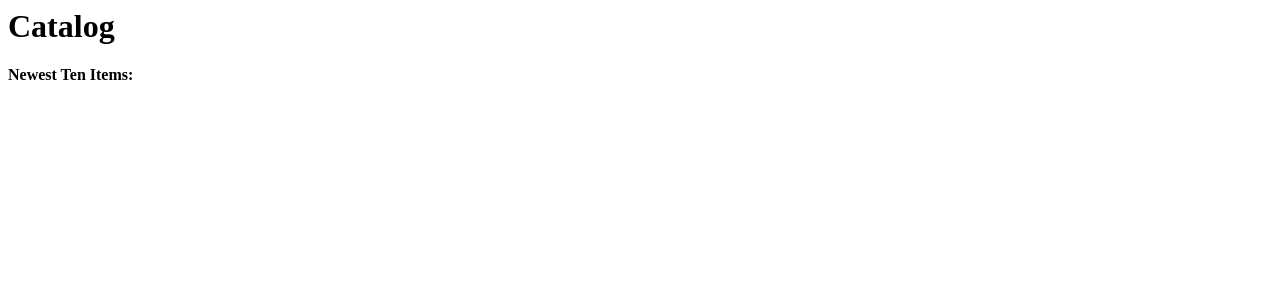
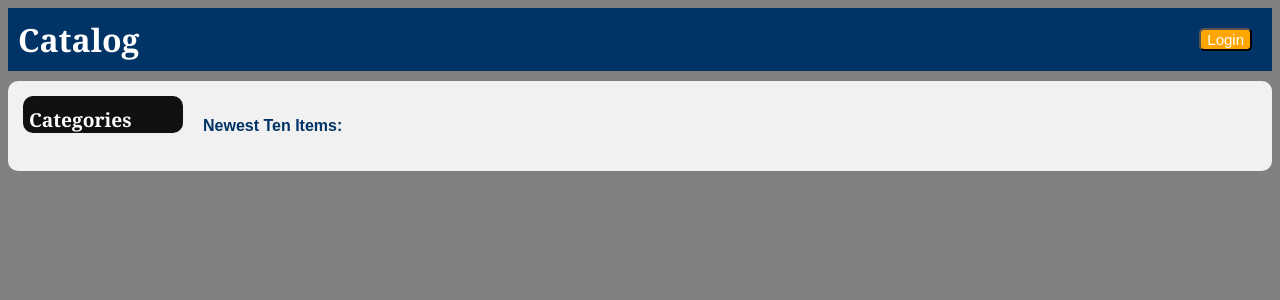
Before and after one commit to mvirgo/fullstack-nd, a Flask app: page / in a window 1280 px wide. Shown: the top 300 px of the page. Run offline with Flask 2, Linux system fonts and the light colour scheme; data that the repository does not hold is empty.

Commit message:
feat: styling for main catalog and links back to it

```diff
--- a/catalog/static/styles.css
+++ b/catalog/static/styles.css
@@ -1,13 +1,17 @@
+header {
+    color: #ffffff;
+    background-color: #003366;
+    margin-bottom: 10px;
+    padding: 10px;
+}
+
 body {
     font-family: sans-serif;
-    background-color: #333333
+    background-color: #808080
 }
 
-h1,
-h2,
-h3,
-h4 {
-    color: #ffffff;
+h1 {
+  display: inline-block;
 }
 
 h1,
@@ -16,35 +20,32 @@ h2 {
     margin: 0;
 }
 
-h1 {
-    border-bottom: 2px solid #eee;
+h2 {
+    margin-left: 6px;
+    font-size: 1.2em;
+    color: #ffffff;
 }
 
-h2 {
-    font-size: 1.2em;
-}
-
-p,
-dd,
-dt {
-    color: #cccccc;
+p {
+    color: #003366;
 }
 
 a {
     text-decoration: none;
-    color: #ffffcc;
-    font-size: .75em;
+    color: #EE7600;
 }
 
-.pane {
-    position: absolute;
-    left: 25%;
-    border: 2px solid;
-    border-radius: 25px;
-    padding: 5px;
-    margin: 5px;
-    border-color: #999999;
-    background-color: #333333
+form {
+  margin-top: 10px;
+  margin-right: 10px;
+  float: right;
+}
+
+button {
+  background-color: #ffa500;
+  color: #ffffff;
+  border-radius: 5px;
+  font-size: 15px;
 }
 
 .header {
@@ -52,22 +53,42 @@ a {
     text-align: center;
 }
 
-.name {
-    width: 50%;
-    display: inline-block;
-    float: left;
-}
-
-.description {}
-
-.price {
-    text-align: right;
-    width: 50%;
-    float: right;
-}
-
-.editdeletepane {}
-
 .flash {
     background: #cee5f5;
 }
+
+/* The sidebar menu */
+.sidenav {
+  float: left;
+  width: 160px; /* Set the width of the sidebar */
+  background-color: #111; /* Black */
+  overflow-x: hidden; /* Disable horizontal scroll */
+  padding-top: 10px;
+  border-radius: 10px;
+}
+
+/* The navigation menu links */
+.sidenav a {
+  padding: 6px 8px 6px 16px;
+  text-decoration: none;
+  font-size: 25px;
+  color: #818181;
+  display: block;
+}
+
+/* When you mouse over the navigation links, change their color */
+.sidenav a:hover {
+  color: #f1f1f1;
+}
+
+#mainbox {
+  background-color: #f1f1f1;
+  border-radius: 10px;
+  padding:15px;
+}
+
+/* Style page content */
+main {
+  margin-left: 160px; /* Same as the width of the sidebar */
+  padding: 5px 20px;
+}
--- a/catalog/templates/catalog.html
+++ b/catalog/templates/catalog.html
@@ -1,26 +1,38 @@
 <html>
+
+<head>
+	<link rel= "stylesheet" type= "text/css" href= "{{url_for('static',filename='styles.css')}}">
+</head>
+
+<header>
+<h1>Catalog</h1>
+
+<form action="http://localhost:8000/" method="GET">
+<button type=submit>Login</button>
+</form>
+</header>
+
 <body>
 
-<h1>Catalog</h1>
-
+<div id="mainbox">
+<div class="sidenav">
+<h2>Categories</h2>
 {% for cat in categories %}
-
-<div>
-
-<a href='{{url_for('catalogCategory', category = cat.name)}}'>{{cat.name}}</a>
+<a href="{{url_for('catalogCategory', category = cat.name)}}">{{cat.name}}</a>
+{% endfor %}
 
 </div>
 
-{% endfor %}
-
+<main>
 <p><b>Newest Ten Items:</b></p>
 {% for i in items %}
 
-<div>
-{{i.name}}
+<div id="item_list">
+<a href="{{url_for('categoryItem', category=i.category.name, item_name=i.name)}}">{{i.name}}</a>  ({{i.category.name}})
 </div>
 
 {% endfor %}
-
+</main>
+</div>
 </body>
 </html>
--- a/catalog/templates/catalogitem.html
+++ b/catalog/templates/catalogitem.html
@@ -14,6 +14,8 @@
 </div>
 </br>
 <a href='{{url_for('catalogCategory', category = category)}}'>Back to {{category}}</a>
+</br>
+<a href='{{url_for('fullCatalog')}}'>Back to full catalog</a>
 <div>
 
 </div>
--- a/catalog/templates/newcatalogitem.html
+++ b/catalog/templates/newcatalogitem.html
@@ -16,5 +16,9 @@
 
 </form>
 
+<form action="{{url_for('catalogCategory', category = category)}}">
+<input type='submit' value='Cancel'>
+</form>
+
 </body>
 </html>
```
Also changed, not shown: catalog/database_setup.py (line endings or trailing spaces).
